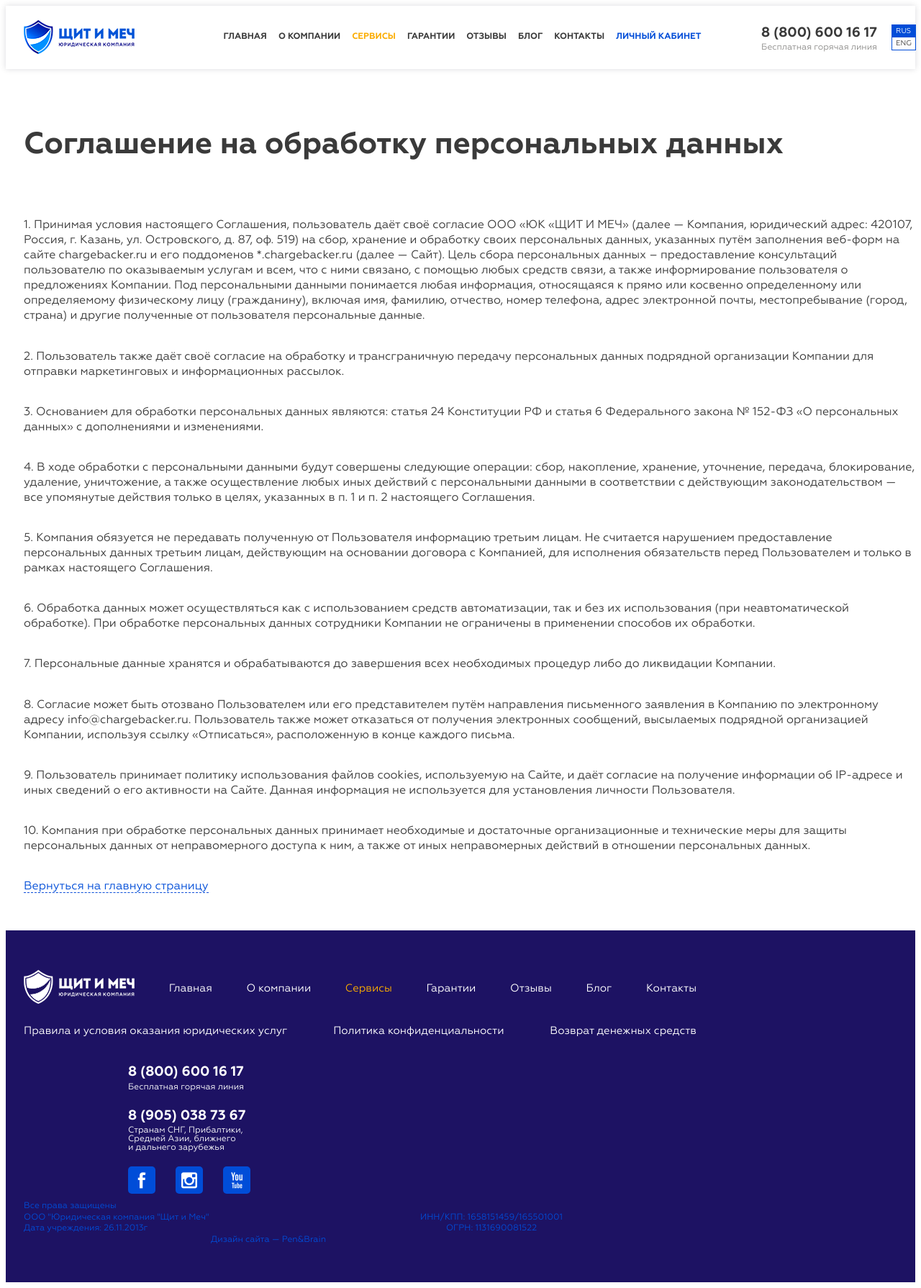
After one commit to BulatSa/shield, a PHP site: page /personal.php in a window 1280 px wide. The commit adds this page. Shown: the whole page at 72% size. Run offline with PHP 8.4, Linux system fonts and the light colour scheme; style sheets or scripts are compiled from the project's sources; some libraries are stand-ins or nearby versions; some web fonts are replaced.

Commit message:
Personal law page

```diff
--- /dev/null
+++ b/personal.php
@@ -0,0 +1,25 @@
+<?php include('header.php'); ?>
+
+<section class="def-sec">
+	<div class="container">
+		<div class="page-title">
+			<h1>Соглашение на обработку персональных данных</h1>
+		</div>
+		<div class="user-content">
+			<p>1. Принимая условия настоящего Соглашения, пользователь даёт своё согласие ООО «ЮК «ЩИТ И МЕЧ» (далее — Компания, юридический адрес: 420107, Россия, г. Казань, ул.  Островского, д. 87, оф. 519) на сбор, хранение и обработку своих персональных данных, указанных путём заполнения веб-форм на сайте chargebacker.ru и его поддоменов *.chargebacker.ru (далее — Сайт). Цель сбора персональных данных – предоставление консультаций пользователю по оказываемым услугам и всем, что с ними связано, с помощью любых средств связи, а также информирование пользователя о предложениях Компании. Под персональными данными понимается любая информация, относящаяся к прямо или косвенно определенному или определяемому физическому лицу (гражданину), включая имя, фамилию, отчество, номер телефона, адрес электронной почты, местопребывание (город, страна) и другие полученные от пользователя персональные данные.
+			</p>
+			<p>2. Пользователь также даёт своё согласие на обработку и трансграничную передачу персональных данных подрядной организации Компании для отправки маркетинговых и информационных рассылок.</p>
+			<p>3. Основанием для обработки персональных данных являются: статья 24 Конституции РФ и статья 6 Федерального закона № 152-ФЗ «О персональных данных» с дополнениями и изменениями.</p>
+			<p>4. В ходе обработки с персональными данными будут совершены следующие операции: сбор, накопление, хранение, уточнение, передача, блокирование, удаление, уничтожение, а также осуществление любых иных действий с персональными данными в соответствии с действующим законодательством — все упомянутые действия только в целях, указанных в п. 1 и п. 2 настоящего Соглашения.</p>
+			<p>5. Компания обязуется не передавать полученную от Пользователя информацию третьим лицам. Не считается нарушением предоставление персональных данных третьим лицам, действующим на основании договора с Компанией, для исполнения обязательств перед Пользователем и только в рамках настоящего Соглашения.</p>
+			<p>6. Обработка данных может осуществляться как с использованием средств автоматизации, так и без их использования (при неавтоматической обработке). При обработке персональных данных сотрудники Компании не ограничены в применении способов их обработки.</p>
+			<p>7. Персональные данные хранятся и обрабатываются до завершения всех необходимых процедур либо до ликвидации Компании.</p>
+			<p>8. Согласие может быть отозвано Пользователем или его представителем путём направления письменного заявления в Компанию по электронному адресу info@chargebacker.ru. Пользователь также может отказаться от получения электронных сообщений, высылаемых подрядной организацией Компании, используя ссылку «Отписаться», расположенную в конце каждого письма.</p>
+			<p>9. Пользователь принимает политику использования файлов cookies, используемую на Сайте, и даёт согласие на получение информации об IP-адресе и иных сведений о его активности на Сайте. Данная информация не используется для установления личности Пользователя.</p>
+			<p>10. Компания при обработке персональных данных принимает необходимые и достаточные организационные и технические меры для защиты персональных данных от неправомерного доступа к ним, а также от иных неправомерных действий в отношении персональных данных.</p>
+			<a href="/" class="page-back"> Вернуться на главную страницу</a>
+		</div>
+	</div>
+</section>
+
+<?php include('footer.php'); ?>
--- a/sass/base/_grid.scss
+++ b/sass/base/_grid.scss
@@ -102,6 +102,19 @@
 	flex-wrap: wrap;
 }
 
+.def-sec {
+	padding-top: $pad-l;
+	padding-bottom: $pad-l;
+	@include res(xl) {
+		padding-top: $pad-m;
+		padding-bottom: $pad-m;
+	}
+	@include res(l) {
+		padding-top: $pad-s;
+		padding-bottom: $pad-s;
+	}
+}
+
 .clearfix{
 	&:before{
 		content: " ";
--- a/sass/base/_typography.scss
+++ b/sass/base/_typography.scss
@@ -84,11 +84,21 @@ h4,.h4{
 			padding-bottom: 0;
 		}
 	}
+	a {
+		color: $blue;
+	}
 	&--mini {
 		font-size: 14px;
 		@include res(s) {
 			font-size: 13px;
 		}
+	}
+}
+
+.page-title {
+	padding-bottom: $pad-s;
+	@include res(s) {
+		padding-bottom: $pad-xs;
 	}
 }
 
@@ -100,6 +110,15 @@ h4,.h4{
 	font-size: 14px;
 }
 
+.page-back {
+	color: $blue;
+	border-bottom: 1px dashed $blue;
+	transition: all 0.3s ease;
+	&:hover {
+		border-color: transparentize($blue,1);
+	}
+}
+
 .blue{
 	color: $blue;
 }
```
